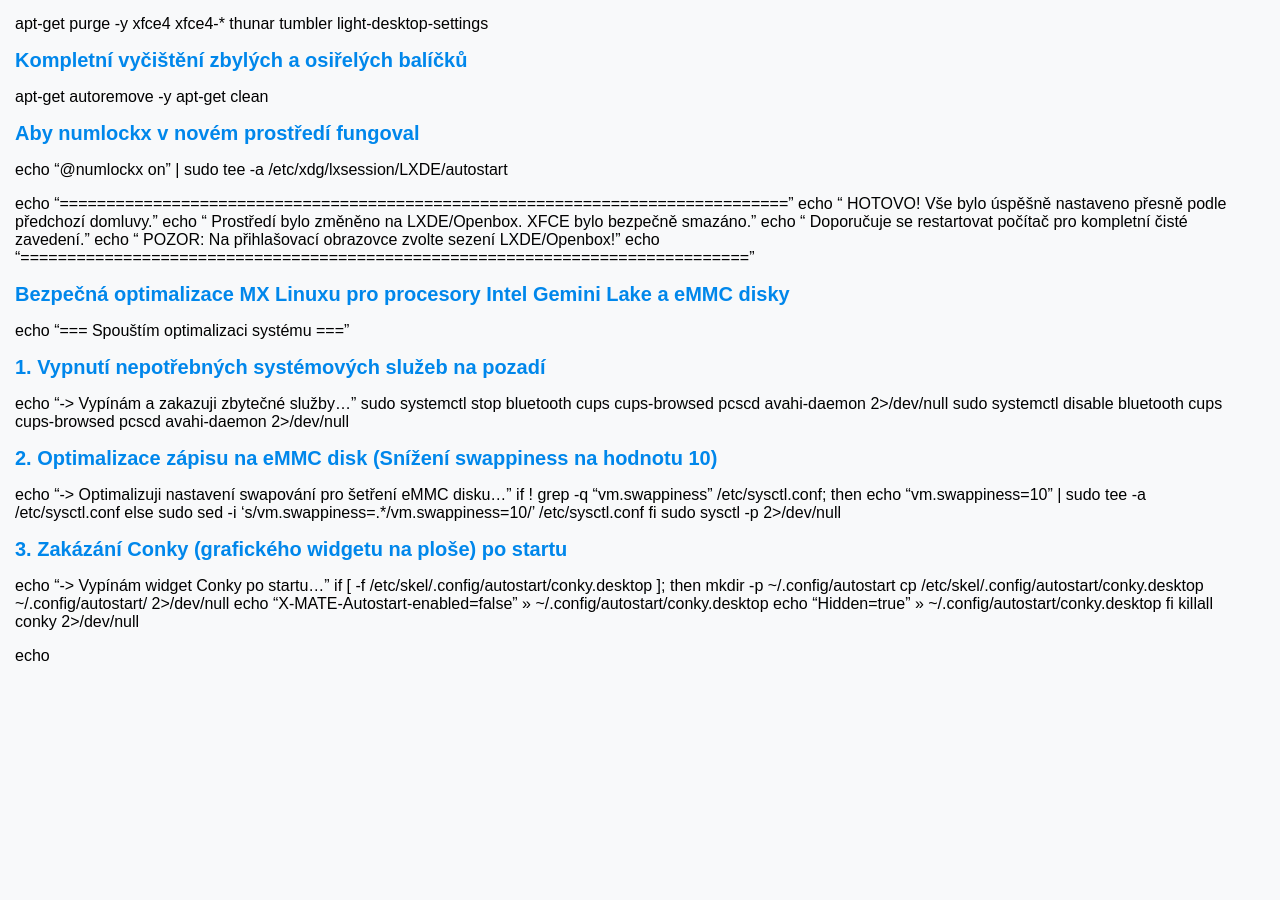
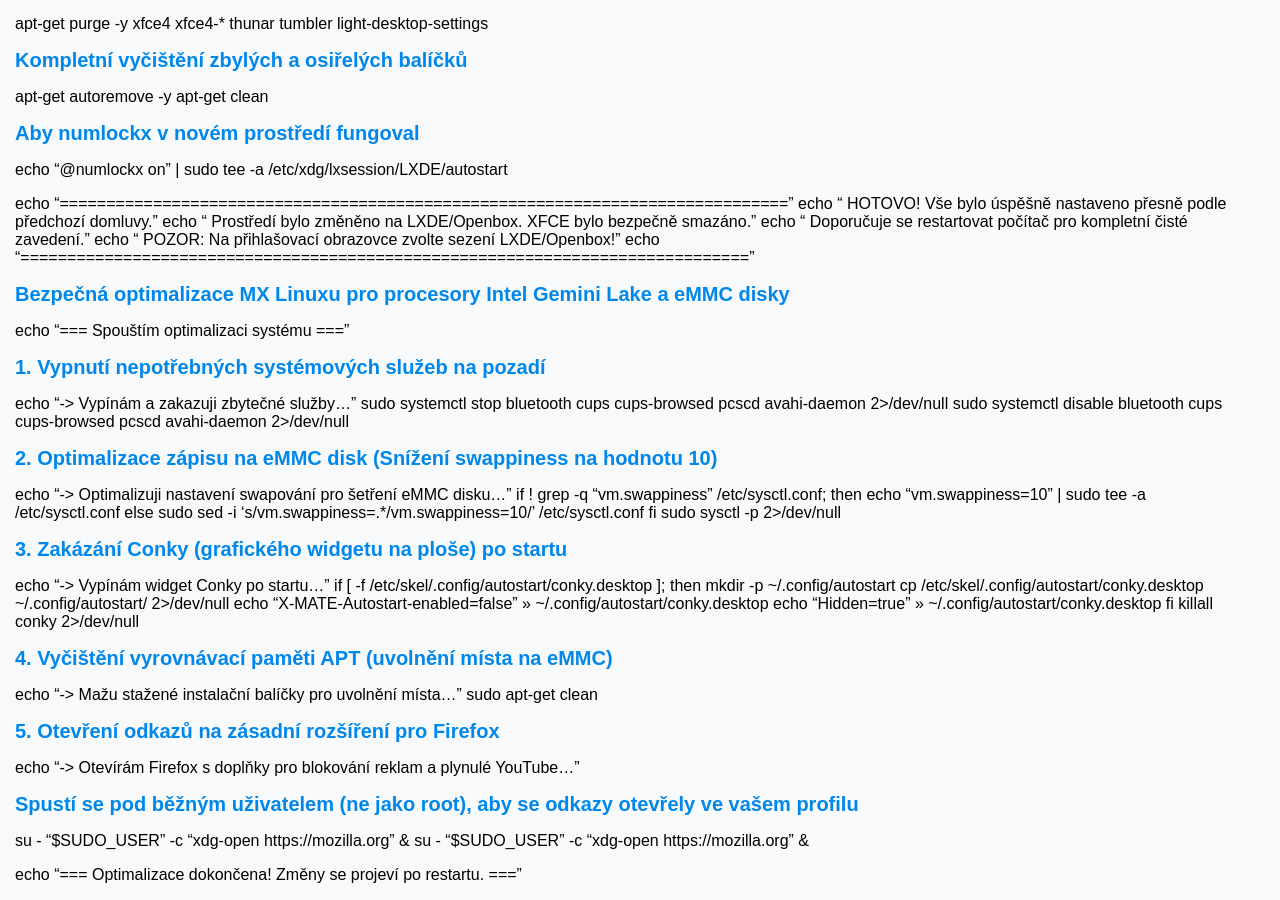
Before and after one commit to bedjan/bedjan.github.io, a Jekyll site: the page built from mx.md, in a window 1280 px wide and 900 px high, scrolled down 3047 px. Built offline with Jekyll 4.4.1, drawn with Linux system fonts in a browser that asks for light colours; our own code applies the rules of GitHub Pages for plain Markdown files; before the commit the page ends 3728 px from its top, so only the background shows below that.

Commit message:
Update mx.md

```diff
--- a/mx.md
+++ b/mx.md
@@ -188,4 +188,14 @@
 fi
 killall conky 2>/dev/null
 
-echo
+# 4. Vyčištění vyrovnávací paměti APT (uvolnění místa na eMMC)
+echo "-> Mažu stažené instalační balíčky pro uvolnění místa..."
+sudo apt-get clean
+
+# 5. Otevření odkazů na zásadní rozšíření pro Firefox
+echo "-> Otevírám Firefox s doplňky pro blokování reklam a plynulé YouTube..."
+# Spustí se pod běžným uživatelem (ne jako root), aby se odkazy otevřely ve vašem profilu
+su - "$SUDO_USER" -c "xdg-open https://mozilla.org" &
+su - "$SUDO_USER" -c "xdg-open https://mozilla.org" &
+
+echo "=== Optimalizace dokončena! Změny se projeví po restartu. ==="
```
